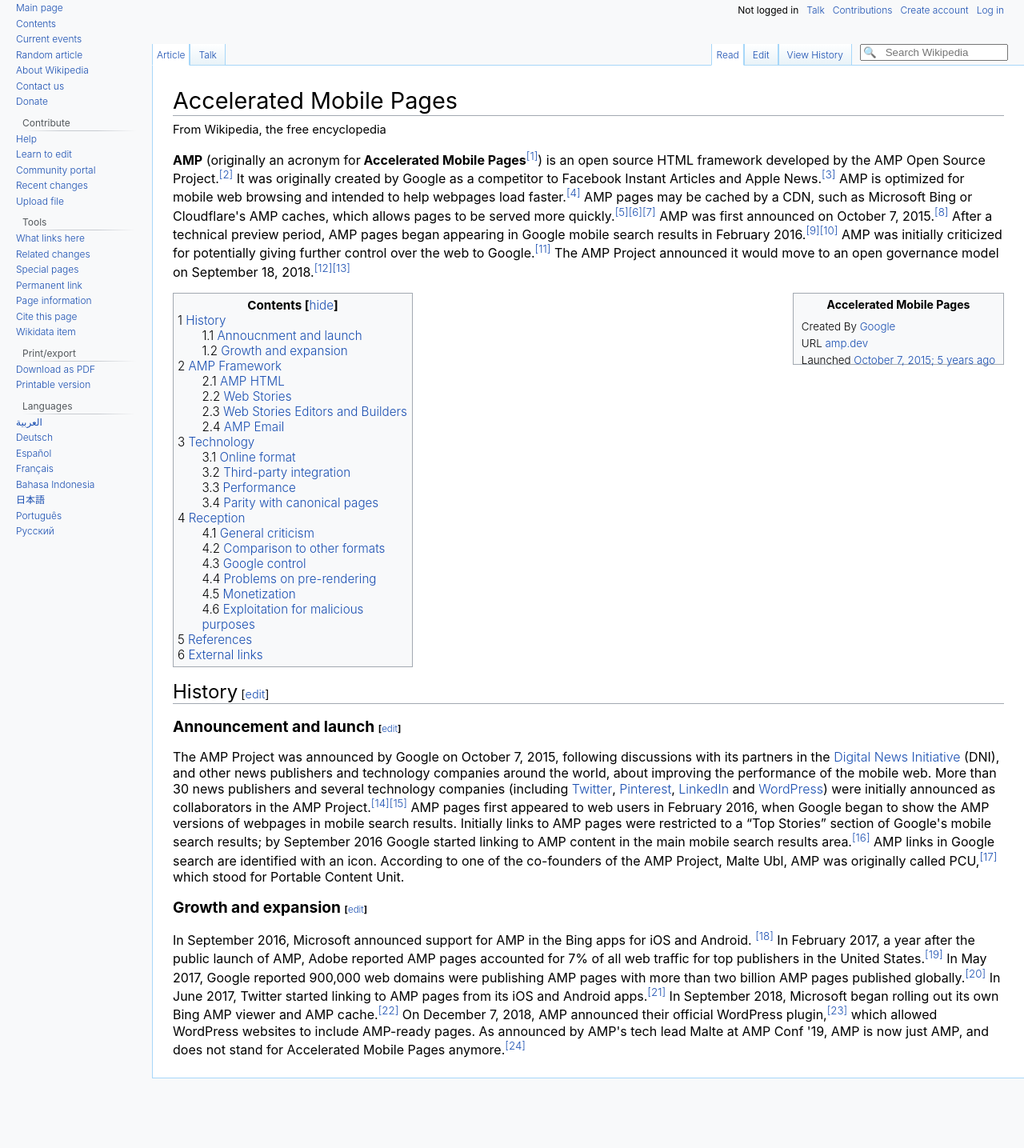
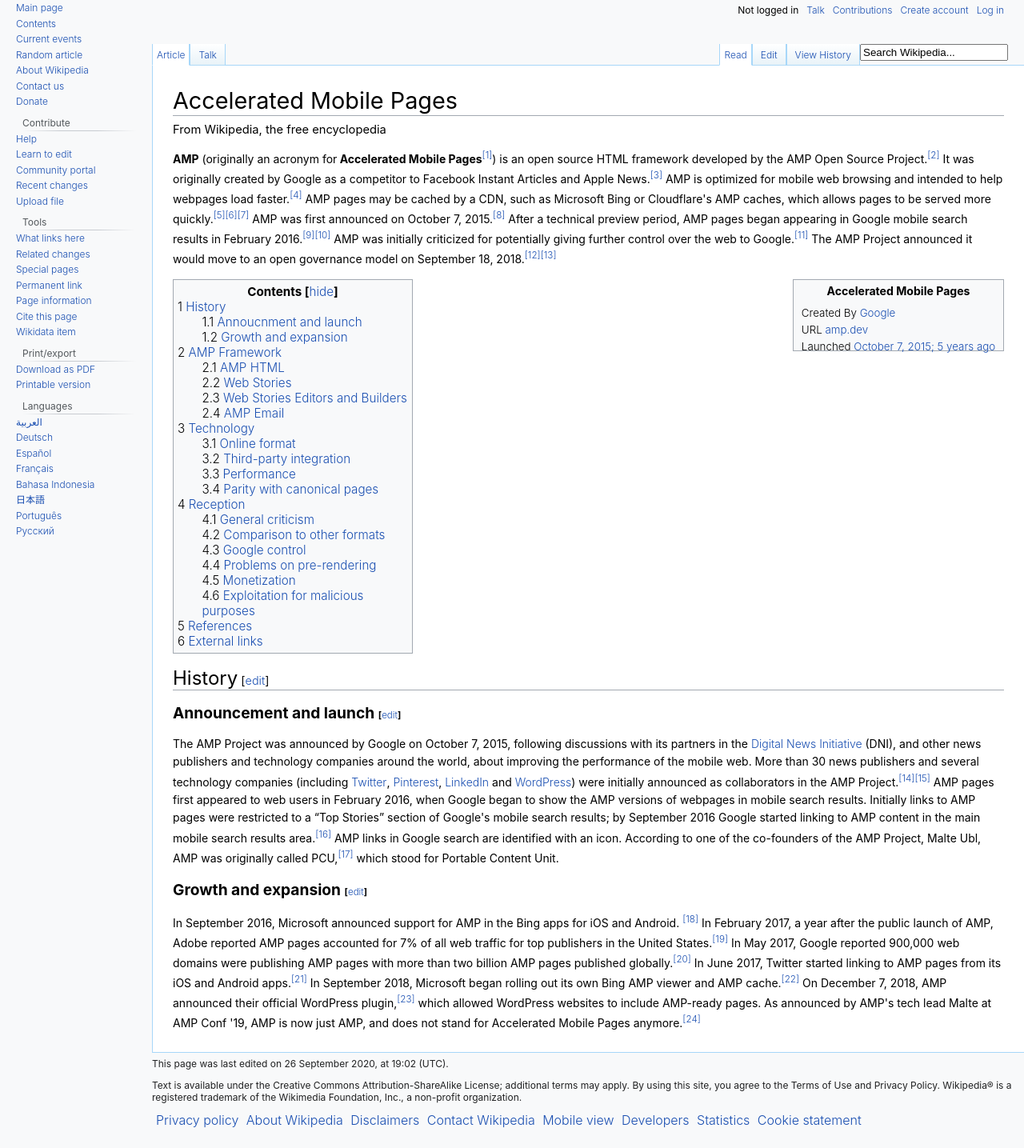
Before and after one commit to Kparine/amp-project, a Next.js app: page / in a window 1280 px wide. Shown: the whole page at 80% size. Before the commit the page ends 1348 px from the top, so only its background shows below. Built offline with nearby package versions, Linux system fonts and the light colour scheme.

Commit message:
Update readme and test searchbar

```diff
--- a/components/article.js
+++ b/components/article.js
@@ -9,7 +9,7 @@ const Article = () => {
 					<div id="siteSub" className="noprint">
 						From Wikipedia, the free encyclopedia
 					</div>
-					<p>
+					<p className="article-item">
 						<span className="bolden">AMP</span> (originally an acronym for
 						<span className="bolden"> Accelerated Mobile Pages</span>
 						<sup className="false-link">[1]</sup>) is an open source HTML
@@ -50,7 +50,7 @@ const Article = () => {
 							[<span className="false-link">edit</span>]
 						</span>
 					</h2>
-					<p>
+					<p className="article-item">
 						The AMP Project was announced by Google on October 7, 2015,
 						following discussions with its partners in the
 						<span className="false-link"> Digital News Initiative</span> (DNI),
@@ -81,7 +81,7 @@ const Article = () => {
 							[<span className="false-link">edit</span>]
 						</span>
 					</h2>
-					<p>
+					<p className="article-item">
 						In September 2016, Microsoft announced support for AMP in the Bing
 						apps for iOS and Android. <sup className="false-link">[18]</sup> In
 						February 2017, a year after the public launch of AMP, Adobe reported
@@ -115,6 +115,10 @@ const Article = () => {
 					}
 					.article-content {
 						margin: 25px;
+					}
+					.article-item {
+						font-size: calc(1em * 0.875);
+						line-height: 1.6;
 					}
 					#first-heading {
 						margin-bottom: 0.25em;
--- /dev/null
+++ b/components/footer.js
@@ -0,0 +1,74 @@
+const Footer = () => {
+	return (
+		<>
+			<div className="footer-container">
+				<div className="footer-content">
+					<div className="txt-item">
+						This page was last edited on 26 September 2020, at 19:02 (UTC).
+					</div>
+					<div className="txt-item">
+						Text is available under the Creative Commons Attribution-ShareAlike
+						License; additional terms may apply. By using this site, you agree
+						to the Terms of Use and Privacy Policy. Wikipedia® is a registered
+						trademark of the Wikimedia Foundation, Inc., a non-profit
+						organization.
+					</div>
+					<div className="links-container">
+						<div>
+							<span className="link-item false-link"> Privacy policy</span>
+							<span className="link-item false-link"> About Wikipedia</span>
+							<span className="link-item false-link"> Disclaimers</span>
+							<span className="link-item false-link"> Contact Wikipedia</span>
+							<span className="link-item false-link"> Mobile view</span>
+							<span className="link-item false-link"> Developers</span>
+							<span className="link-item false-link"> Statistics</span>
+							<span className="link-item false-link"> Cookie statement</span>
+						</div>
+						<div className="img-container link-item">
+							<amp-img
+								alt="A view of the sea"
+								src="https://commons.wikimedia.org/static/images/footer/wikimedia-button.png"
+								width="30px"
+								height="8px"
+								layout="responsive"
+							></amp-img>
+						</div>
+						<div className="img-container link-item">
+							<amp-img
+								alt="A view of the sea"
+								src="https://commons.wikimedia.org/static/images/footer/poweredby_mediawiki_88x31.png"
+								width="30px"
+								height="8px"
+								layout="responsive"
+							></amp-img>
+						</div>
+					</div>
+				</div>
+			</div>
+
+			<style jsx>{`
+				.links-container {
+					display: flex;
+					margin: 5px;
+				}
+				.img-container {
+					height: 40px;
+					width: 95px;
+				}
+
+				.link-item {
+					padding-right: 5px;
+				}
+
+				.txt-item {
+					color: #202122;
+					margin: 0;
+					padding: 0.5em 0;
+					font-size: 0.75em;
+				}
+			`}</style>
+		</>
+	);
+};
+
+export default Footer;
--- a/components/header.js
+++ b/components/header.js
@@ -1,4 +1,29 @@
+import TestSearch from "./testSearch";
+const sampleAutoData = {
+	items: [
+		{
+			city: "Albany",
+			state: "New York",
+			areaCode: 518,
+			population: 98251,
+		},
+		{
+			city: "Annapolis",
+			state: "Maryland",
+			areaCode: 410,
+			population: 39321,
+		},
+		{
+			city: "Trenton",
+			state: "New Jersey",
+			areaCode: 609,
+			population: 84964,
+		},
+	],
+};
 const Header = () => {
+	console.log("sampleAutoData ******------>>>>>>", sampleAutoData);
+
 	return (
 		<>
 			<div className="header-container">
@@ -25,18 +50,7 @@ const Header = () => {
 							<div className="txt false-link article-tab-inactive">
 								<div className="sub-article-tab-inactive">View History</div>
 							</div>
-							<form
-								className="form"
-								method="GET"
-								action="/documentation/examples/api/submit-form"
-								target="_top"
-							>
-								<input
-									type="search"
-									placeholder="🔍   Search Wikipedia"
-									name="search"
-								/>
-							</form>
+							<TestSearch />
 						</div>
 					</div>
 				</div>
--- /dev/null
+++ b/components/testSearch.js
@@ -0,0 +1,23 @@
+import testData from "../data/fake-url-data.json";
+const testFn = () => {
+	console.log("testData ******------>>>>>>", testData);
+
+	return;
+};
+
+const TestSearch = () => {
+	return (
+		<div>
+			<form
+				class="sample-form"
+				method="post"
+				action-xhr="https://amp.dev/documentation/examples/api/echo"
+				target="_top"
+			>
+				<input type="search" value="Search Wikipedia..." onChange={testFn()} />
+			</form>
+		</div>
+	);
+};
+
+export default TestSearch;
--- /dev/null
+++ b/data/fake-url-data.json
@@ -0,0 +1,7 @@
+{
+	"items": [
+		"apple",
+		"orange",
+		"banana"
+	]
+}
--- a/pages/index.js
+++ b/pages/index.js
@@ -1,8 +1,8 @@
 import { useAmp } from "next/amp";
-import Home from "../components/home";
 import Header from "../components/header";
 import Article from "../components/article";
 import SideNavBar from "../components/navbar";
+import Footer from "../components/footer";
 
 export const config = {
 	amp: true,
@@ -16,6 +16,7 @@ const Index = () => {
 			<div>
 				<Header />
 				<Article />
+				<Footer />
 			</div>
 			<style global jsx>
 				{`
```
Also changed, not shown: 1 other file (tests, documents, lock files or other folders).
